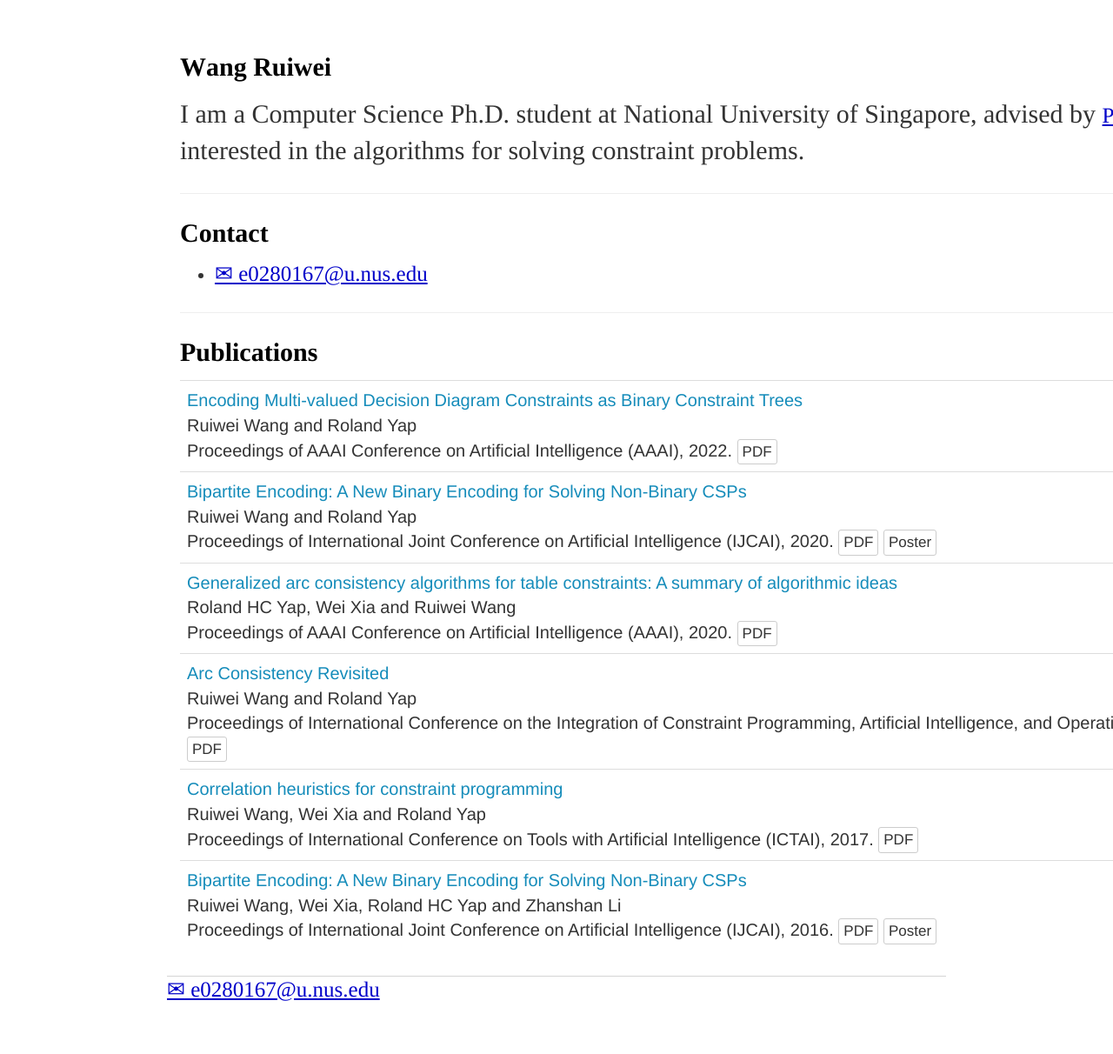
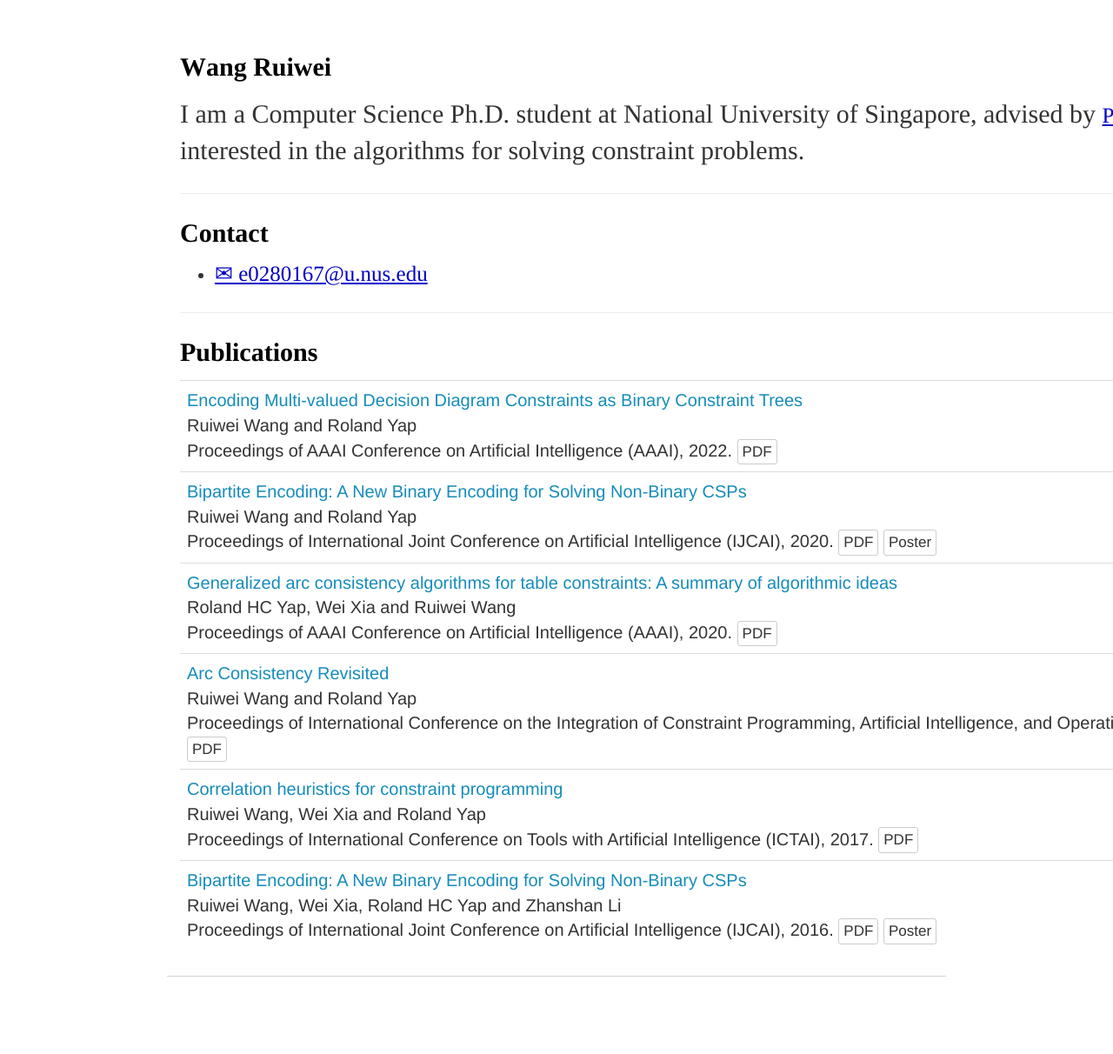
Before and after one commit to WangRuiwei/WangRuiwei.github.io, a Jekyll site: the page built from index.html, in a window 1280 px wide. Shown: the whole page at 87% size. Built offline with Jekyll 4.4.1, drawn with Linux system fonts in a browser that asks for light colours; after the commit the page ends 1183 px from its top, so only the background shows below that.

Commit message:
Update default.html

```diff
--- a/_layouts/default.html
+++ b/_layouts/default.html
@@ -26,9 +26,6 @@
 
 			</div><!-- /.container -->
 			<footer>
-	    		<ul>
-	        		<li><a href="mailto:e0280167@u.nus.edu"><span class="s2"> <span>&#9993;</span> e0280167@u.nus.edu</span></a></li>
-				</ul>
 			</footer>
 		</body>
 	</html>
```
